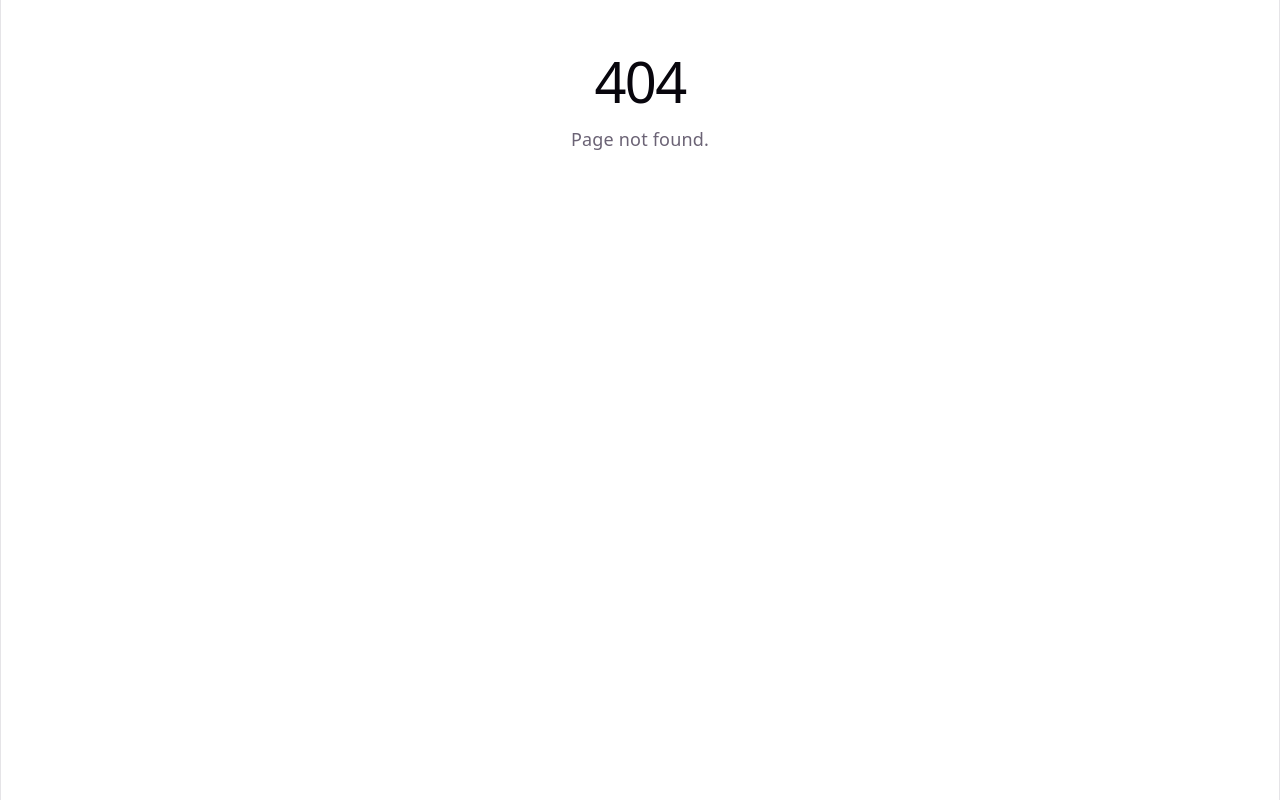
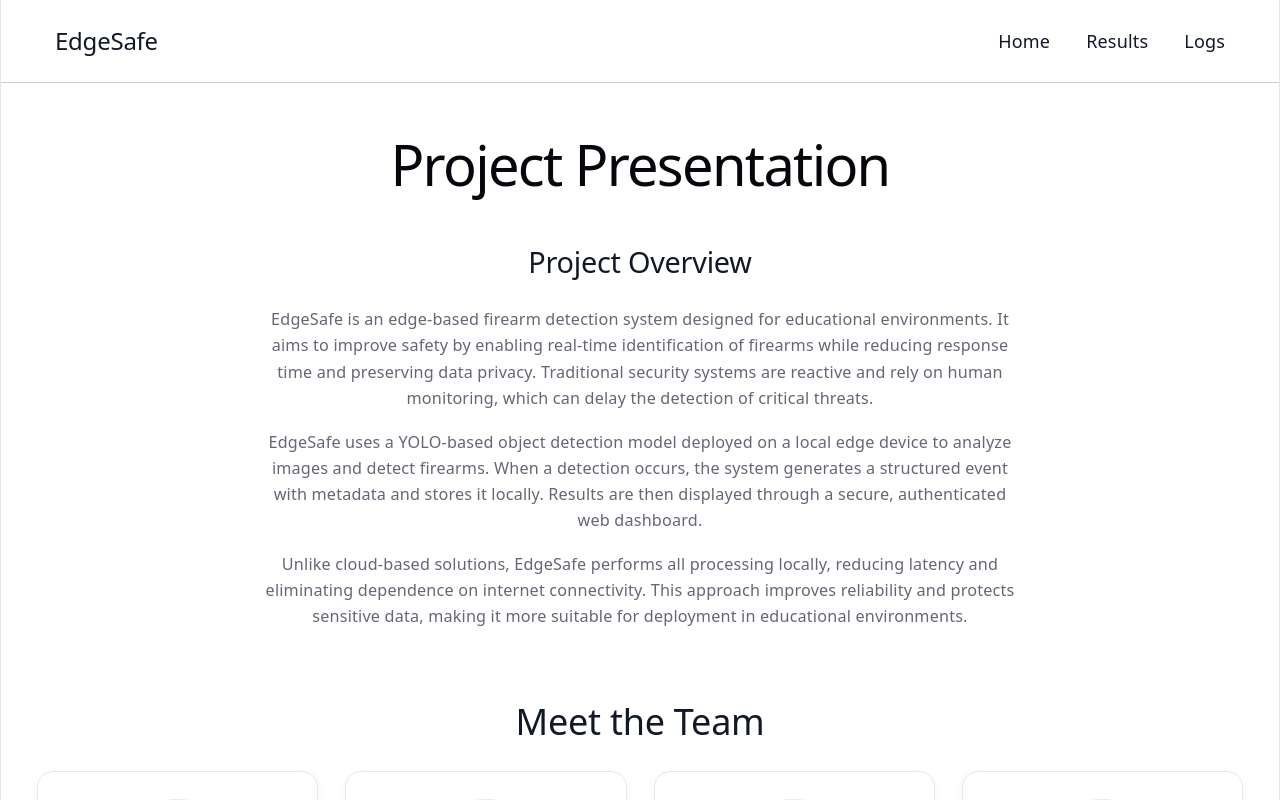
Before and after one commit to marymarmaldonado/Capstone-EdgeSafe, a React (Vite) app in the folder frontend/capstone-site/: page /home in a window 1280 px wide. Before the commit this address had no page. Shown: the top 800 px of the page. Built offline with nearby package versions, Linux system fonts and the light colour scheme.

Commit message:
updated routes to show log in first

```diff
--- a/frontend/capstone-site/src/App.tsx
+++ b/frontend/capstone-site/src/App.tsx
@@ -1,13 +1,16 @@
-import { Routes, Route } from "react-router-dom";
+import { Routes, Route, Navigate } from "react-router-dom";
 import HomePage from "./pages/HomePage";
 import ResultsPage from "./pages/ResultsPage";
 import LogsPage from "./pages/LogsPage";
 import NotFoundPage from "./pages/NotFoundPage";
+import LoginPage from "./pages/LoginPage";
 
 function App() {
   return (
     <Routes>
-      <Route path="/" element={<HomePage />} />
+      <Route path="/" element={<Navigate to="/login" replace />} />
+      <Route path="/login" element={<LoginPage />} />
+      <Route path="/home" element={<HomePage />} />
       <Route path="/results" element={<ResultsPage />} />
       <Route path="/logs" element={<LogsPage />} />
       <Route path="*" element={<NotFoundPage />} />
--- a/frontend/capstone-site/src/components/Navbar.tsx
+++ b/frontend/capstone-site/src/components/Navbar.tsx
@@ -5,7 +5,7 @@ function Navbar() {
     <nav style={styles.nav}>
       <h2 style={styles.title}>EdgeSafe</h2>
       <div style={styles.links}>
-        <Link to="/" style={styles.link}>Home</Link>
+        <Link to="/home" style={styles.link}>Home</Link>
         <Link to="/results" style={styles.link}>Results</Link>
         <Link to="/logs" style={styles.link}>Logs</Link>
       </div>
```
